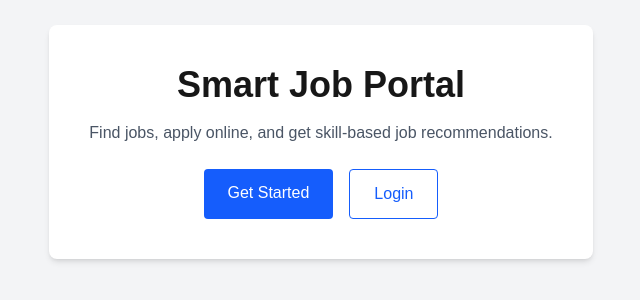
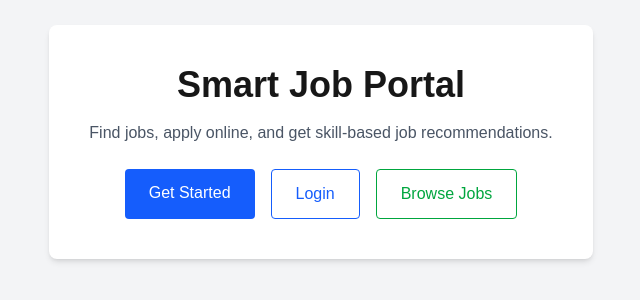
Before and after one commit to Thushan-Shamendra/smart-job-portal, a Next.js app in the folder frontend/: page / in a window 1280 px wide. Shown: the part 258-558 px from the top of the page, without its empty margins (319-959 px from the left). Built offline with nearby package versions, Linux system fonts and the light colour scheme.

Commit message:
Add Jobs Link to Home Page

```diff
--- a/frontend/app/page.tsx
+++ b/frontend/app/page.tsx
@@ -24,6 +24,13 @@ export default function HomePage() {
           >
             Login
           </a>
+
+          <a
+            href="/jobs"
+            className="border border-green-600 text-green-600 px-6 py-3 rounded hover:bg-green-50"
+          >
+            Browse Jobs
+          </a>
         </div>
       </div>
     </main>
```
